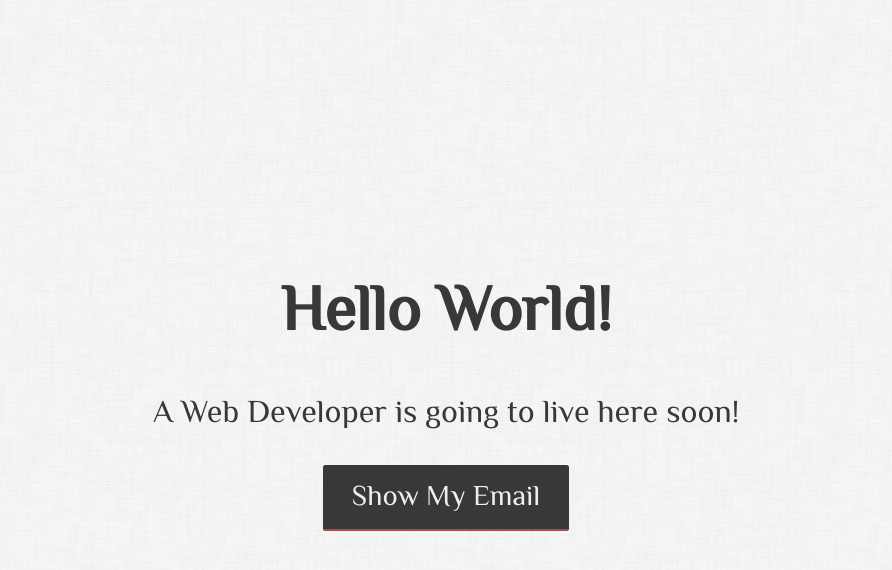
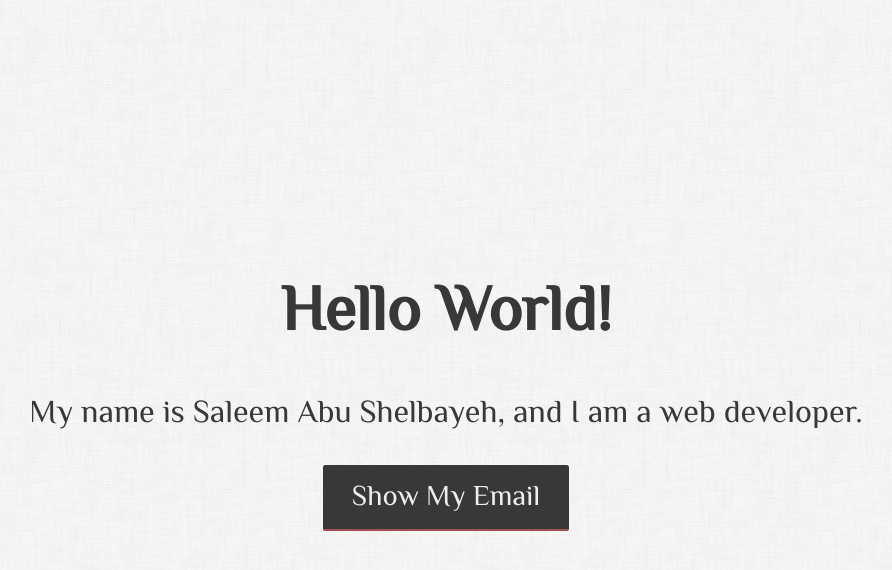
Before and after one commit to AbuShelbayeh/my-website, a plain HTML site: page index.html in a window 1280 px wide. Shown: the whole page, without its empty margins (194-1086 px from the left). Drawn offline with Linux system fonts and the light colour scheme.

Commit message:
Update page's text

```diff
--- a/index.html
+++ b/index.html
@@ -18,7 +18,7 @@
 
     <div id="mainBody">
         <h1>Hello World!</h1>
-        <p>A Web Developer is going to live here soon!</p>
+        <p>My name is Saleem Abu Shelbayeh, and I am a web developer.</p>
         <input id="showEmailButton" type="button" value="Show My Email" onclick="showEmail();">
        <p id="myEmail"></p>
     </div>
```
